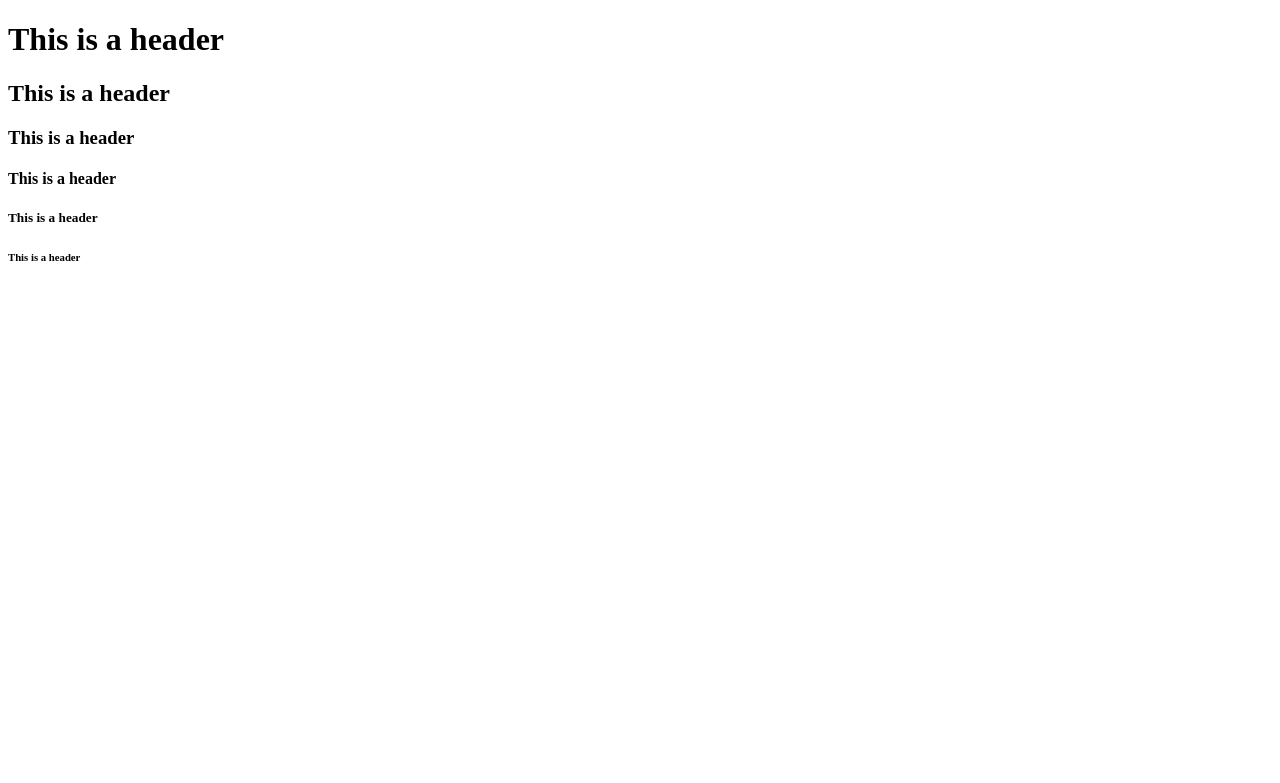
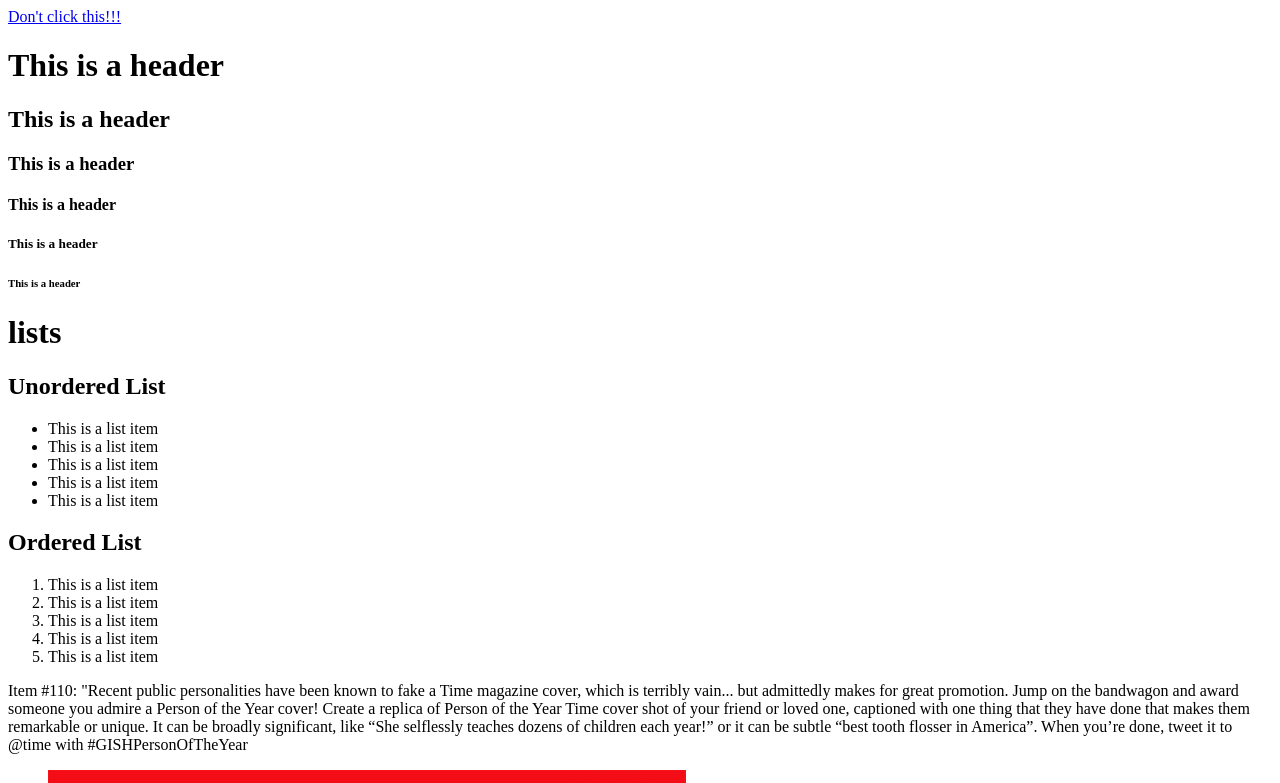
Before and after one commit to hull0003/Github-pages-webpage, a plain HTML site: page index.html in a window 1280 px wide. Shown: the top 783 px of the page. Drawn offline with Linux system fonts and the light colour scheme.

Commit message:
added photo and paragraph element

```diff
--- a/index.html
+++ b/index.html
@@ -7,11 +7,44 @@
 	</head>
 
 	<body>
+
+
+		<a href="https://google.com">Don't click this!!!</a>
+
+
 		<h1>This is a header</h1>
 		<h2>This is a header</h2>
 		<h3>This is a header</h3>
 		<h4>This is a header</h4>
 		<h5>This is a header</h5>
 		<h6>This is a header</h6>
+
+		<h1>lists</h1>
+		<h2>Unordered List</h2>
+		<ul>
+			<li>This is a list item</li>
+			<li>This is a list item</li>
+			<li>This is a list item</li>
+			<li>This is a list item</li>
+			<li>This is a list item</li>
+		</ul>
+
+		<h2>Ordered List</h2>
+		<ol>
+			<li>This is a list item</li>
+			<li>This is a list item</li>
+			<li>This is a list item</li>
+			<li>This is a list item</li>
+			<li>This is a list item</li>
+		</ol>
+
+		<p>Item #110: "Recent public personalities have been known to fake a Time magazine cover, which is terribly vain... but admittedly makes for great promotion. Jump on the bandwagon and award someone you admire a Person of the Year cover! Create a replica of Person of the Year Time cover shot of your friend or loved one, captioned with one thing that they have done that makes them remarkable or unique. It can be broadly significant, like “She selflessly teaches dozens of children each year!” or it can be subtle “best tooth flosser in America”. When you’re done, tweet it to @time with #GISHPersonOfTheYear</p>
+
+		<figure>
+			<img src="img/time.jpg" alt="Gish 2018 Time Cover Team by Unbrielivably Gouda"/>
+			<figcaption>This is a photoshop item made by Laura Hull for GISH 2018</figcaption>
+		</figure>
+
 	</body>
+
 </html>
```
Also changed, not shown: img/time.jpg (added).
